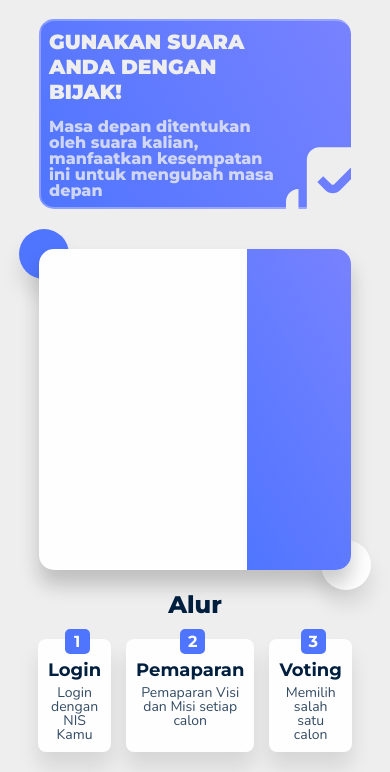
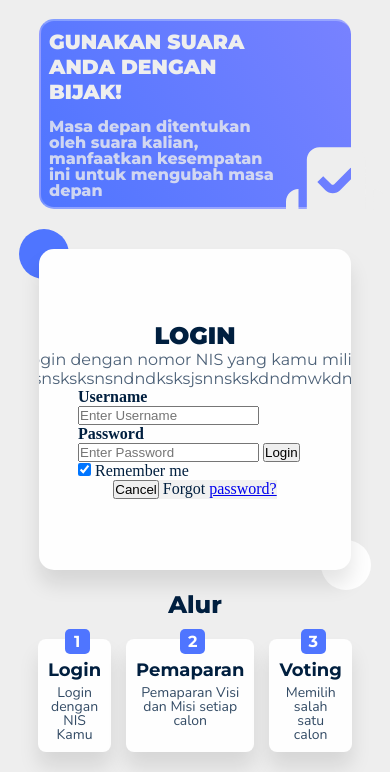
Before and after one commit to GrowPlus-Indonesia/e-Vote, a plain HTML site: page interface-only/index.html in a window 390 px wide. Shown: the part 72-844 px from the top of the page. Drawn offline with nearby package versions, Linux system fonts and the light colour scheme.

Commit message:
Fix responsive design

```diff
--- a/interface-only/index.html
+++ b/interface-only/index.html
@@ -68,11 +68,9 @@
 
                 <div class="form-wrapper">
                     <div class="login">
-                        <!-- <form action="action_page.php" method="post">
-                            <div class="imgcontainer">
-                                <img src="img_avatar2.png" alt="Avatar" class="avatar">
-                            </div>
-
+                        <h1 class="montserrat extra">LOGIN</h1>
+                        <p class="montserrat sub">Login dengan nomor NIS yang kamu miliki. ajnaiqbswibsaksbaksjneskjsndskjsnsnsksksnsndndksksjsnnskskdndmwkdnskdnneksnxxiksjeneksndndkdixjdjdj</p>
+                        <form action="action_page.php" method="post">
                             <div class="container">
                                 <label for="uname"><b>Username</b></label>
                                 <input type="text" placeholder="Enter Username" name="uname" required>
@@ -90,7 +88,7 @@
                                 <button type="button" class="cancelbtn">Cancel</button>
                                 <span class="psw">Forgot <a href="#">password?</a></span>
                             </div>
-                        </form> -->
+                        </form>
                     </div>
                     <div class="ilus-wrapper">
                         <div class="img">
--- a/interface-only/style.css
+++ b/interface-only/style.css
@@ -224,7 +224,6 @@ header > svg {
     width: 50px;
     height: 50px;
     border-radius: 50px;
-    box-shadow: 0 15px 20px rgba(0,0,0, 0.1);
     position: absolute;
     z-index: -1;
 }
@@ -244,11 +243,23 @@ header > svg {
     border-radius: 15px;
     display: flex;
     overflow: hidden;
-    box-shadow: 0 15px 20px rgba(0,0,0, 0.2);
+    box-shadow: 0 15px 20px rgba(0,0,0, 0.1);
 }
 .login-wrapper > .form-wrapper > .login {
     height: 100%;
     flex: 2;
+    padding: 0 10vw;
+    display: flex;
+    flex-direction: column;
+    justify-content: center;
+    align-items: center;
+    color: var(--mode-reverse);
+    transition: none;
+    overflow: scroll;
+}
+.login-wrapper > .form-wrapper > .login > .sub {
+    opacity: 0.7;
+    text-align: center;
 }
 .login-wrapper > .form-wrapper > .ilus-wrapper {
     height: 100%;
@@ -265,7 +276,7 @@ header > svg {
 .login-wrapper > .form-wrapper > .ilus-wrapper > .img {
     width: 100%;
     height: 100%;
-    background-image: url("/interface-only/assets/login.webp");
+    background-image: url("/assets/login.webp");
     background-size:contain;
     background-position: center;
     background-repeat: no-repeat;
@@ -290,6 +301,9 @@ header > svg {
     .login-wrapper {
         flex: 2;
     }
+    .login-wrapper > .form-wrapper > .ilus-wrapper {
+        display: none;
+    }
 }
 @media (min-width: 601px) {
     .alur-wrapper > h1 {
```
